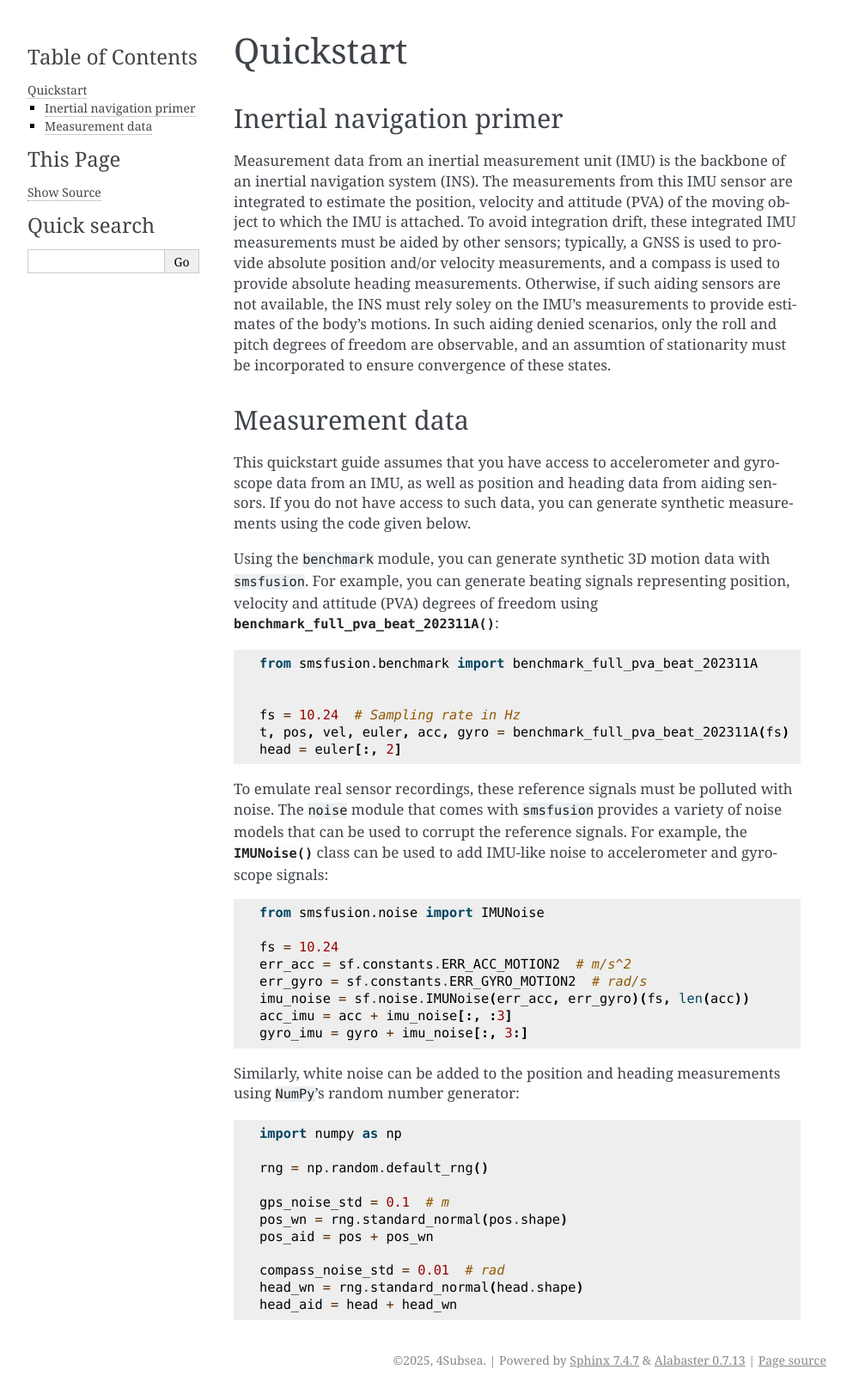
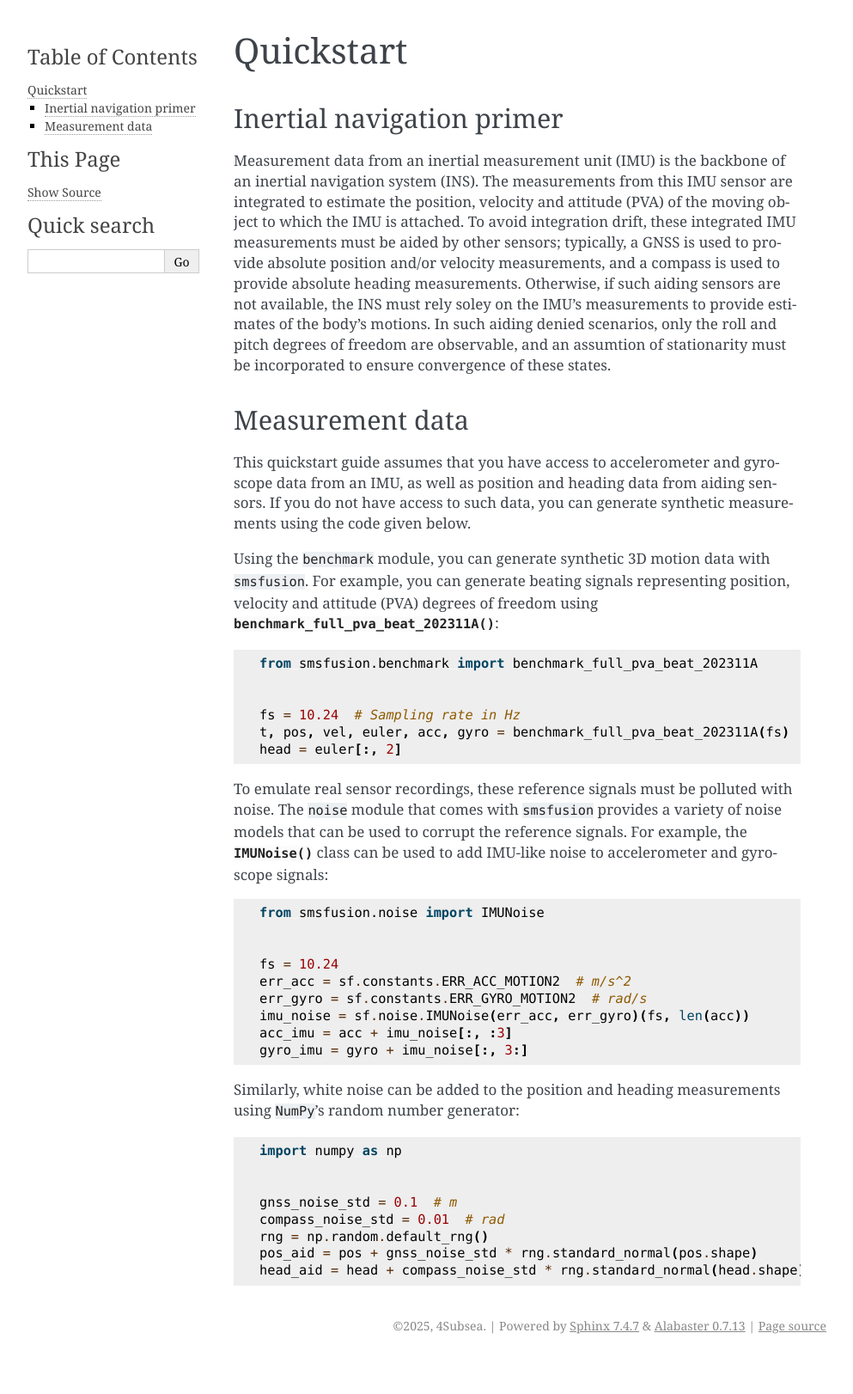
Before and after one commit to 4Subsea/smsfusion-python, a Sphinx documentation site: the page built from docs/user_guide/quickstart.rst, in a window 1280 px wide. Shown: the whole page at 86% size, without its empty margins (148-1141 px from the left). Built offline with Sphinx 7.4.7, drawn with Linux system fonts in a browser that asks for light colours; after the commit the page ends 1582 px from its top, so only the background shows below that.

Commit message:
some changes

```diff
--- a/docs/user_guide/quickstart.rst
+++ b/docs/user_guide/quickstart.rst
@@ -43,6 +43,7 @@ class can be used to add IMU-like noise to accelerometer and gyroscope signals:
 
     from smsfusion.noise import IMUNoise
 
+
     fs = 10.24
     err_acc = sf.constants.ERR_ACC_MOTION2  # m/s^2
     err_gyro = sf.constants.ERR_GYRO_MOTION2  # rad/s
@@ -57,12 +58,9 @@ Similarly, white noise can be added to the position and heading measurements usi
 
     import numpy as np
 
+
+    gnss_noise_std = 0.1  # m
+    compass_noise_std = 0.01  # rad
     rng = np.random.default_rng()
-
-    gps_noise_std = 0.1  # m
-    pos_wn = rng.standard_normal(pos.shape)
-    pos_aid = pos + pos_wn
-
-    compass_noise_std = 0.01  # rad
-    head_wn = rng.standard_normal(head.shape)
-    head_aid = head + head_wn
+    pos_aid = pos + gnss_noise_std * rng.standard_normal(pos.shape)
+    head_aid = head + compass_noise_std * rng.standard_normal(head.shape)
```
